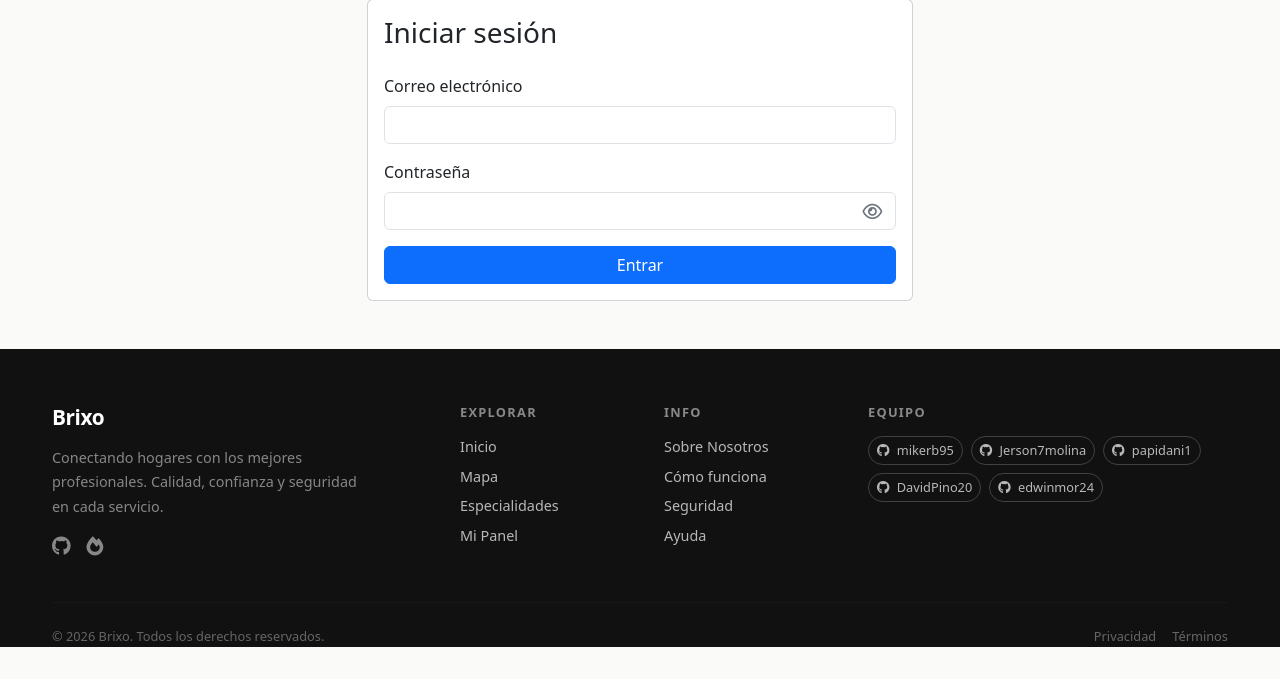
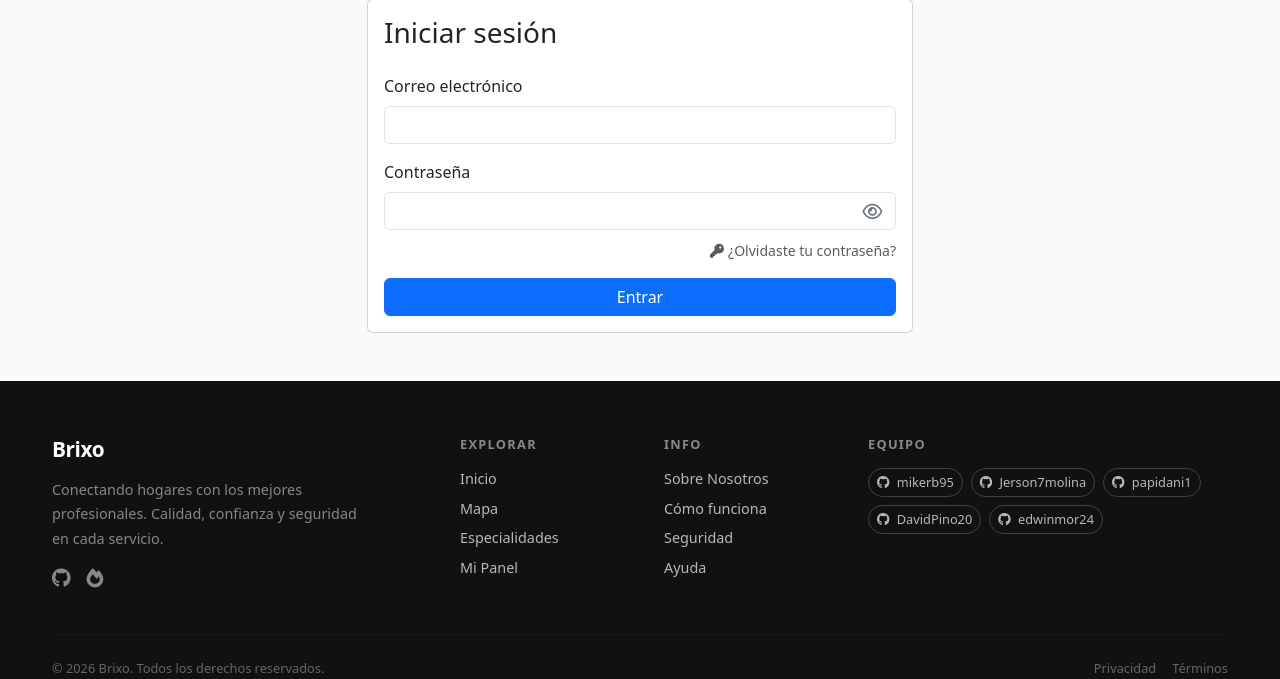
Before and after one commit to mikerb95/BrixoCI4, a CodeIgniter 4 app: the page made by app/Views/auth/login.php in a window 1280 px wide. Shown: the part 121-800 px from the top of the page. Run offline with PHP 8.4 and a stand-in for CodeIgniter, Linux system fonts and the light colour scheme; the template is opened without the code that fills it, so the values that code supplies are empty; some libraries are stand-ins or nearby versions.

Commit message:
feat: add password reset routes and enhance login view with success message and link

```diff
--- a/app/Config/Routes.php
+++ b/app/Config/Routes.php
@@ -11,6 +11,12 @@ $routes->match(['get', 'post', 'head'], '/', 'Home::index');
 $routes->get('/login', 'Auth::showLogin');
 $routes->post('/login', 'Auth::login');
 $routes->post('/logout', 'Auth::logout');
+
+// Password Reset
+$routes->get('/password/forgot', 'PasswordReset::forgot');
+$routes->post('/password/send-reset', 'PasswordReset::sendResetLink');
+$routes->get('/password/reset/(:any)', 'PasswordReset::reset/$1');
+$routes->post('/password/update', 'PasswordReset::processReset');
 
 // Registration
 $routes->post('/register', 'Register::register');
--- a/app/Controllers/Auth.php
+++ b/app/Controllers/Auth.php
@@ -12,6 +12,7 @@ class Auth extends BaseController
         $session = session();
         $data = [
             'login_error' => $session->getFlashdata('login_error'),
+            'message' => $session->getFlashdata('message'),
         ];
 
         return view('auth/login', $data);
--- a/app/Views/auth/login.php
+++ b/app/Views/auth/login.php
@@ -18,8 +18,11 @@
                 <div class="card-body">
                     <h3 class="card-title mb-4">Iniciar sesión</h3>
 
-                    <?php if (!empty($login_error)): ?>
-                        <div class="alert alert-danger"><?= esc($login_error) ?></div>
+                    <?php if (!empty($message)): ?>
+                        <div class="alert alert-success d-flex align-items-center">
+                            <i class="fas fa-check-circle me-2"></i>
+                            <div><?= esc($message) ?></div>
+                        </div>
                     <?php endif; ?>
 
                     <form method="post" action="/login">
@@ -31,6 +34,11 @@
                         <div class="mb-3">
                             <label for="contrasena" class="form-label">Contraseña</label>
                             <input id="contrasena" name="contrasena" type="password" class="form-control" required>
+                            <div class="text-end mt-2">
+                                <a href="/password/forgot" class="text-muted text-decoration-none small">
+                                    <i class="fas fa-key me-1"></i>¿Olvidaste tu contraseña?
+                                </a>
+                            </div>
                         </div>
                         <button class="btn btn-primary w-100" type="submit">Entrar</button>
                     </form>
--- a/app/Views/partials/modals.php
+++ b/app/Views/partials/modals.php
@@ -21,6 +21,11 @@
                         <label for="login_contrasena" class="form-label fw-semibold">Contraseña</label>
                         <input id="login_contrasena" name="contrasena" type="password"
                             class="form-control p-3 rounded-3" placeholder="Tu contraseña" required>
+                        <div class="text-end mt-2">
+                            <a href="/password/forgot" class="text-muted text-decoration-none small">
+                                <i class="fas fa-key me-1"></i>¿Olvidaste tu contraseña?
+                            </a>
+                        </div>
                     </div>
                     <button type="submit" class="btn btn-primary w-100 py-3 rounded-3 fw-bold">Entrar</button>
 
```
